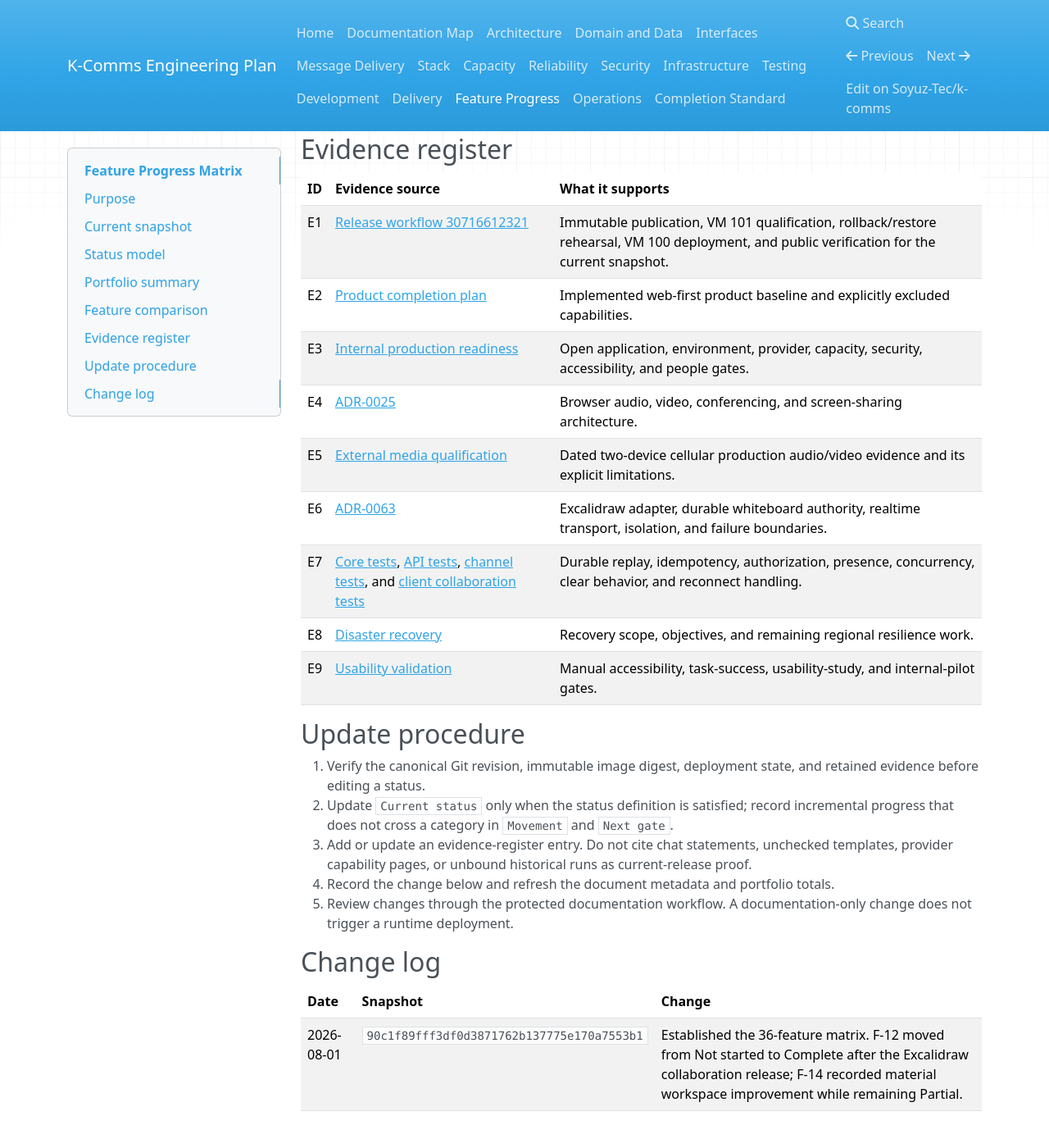
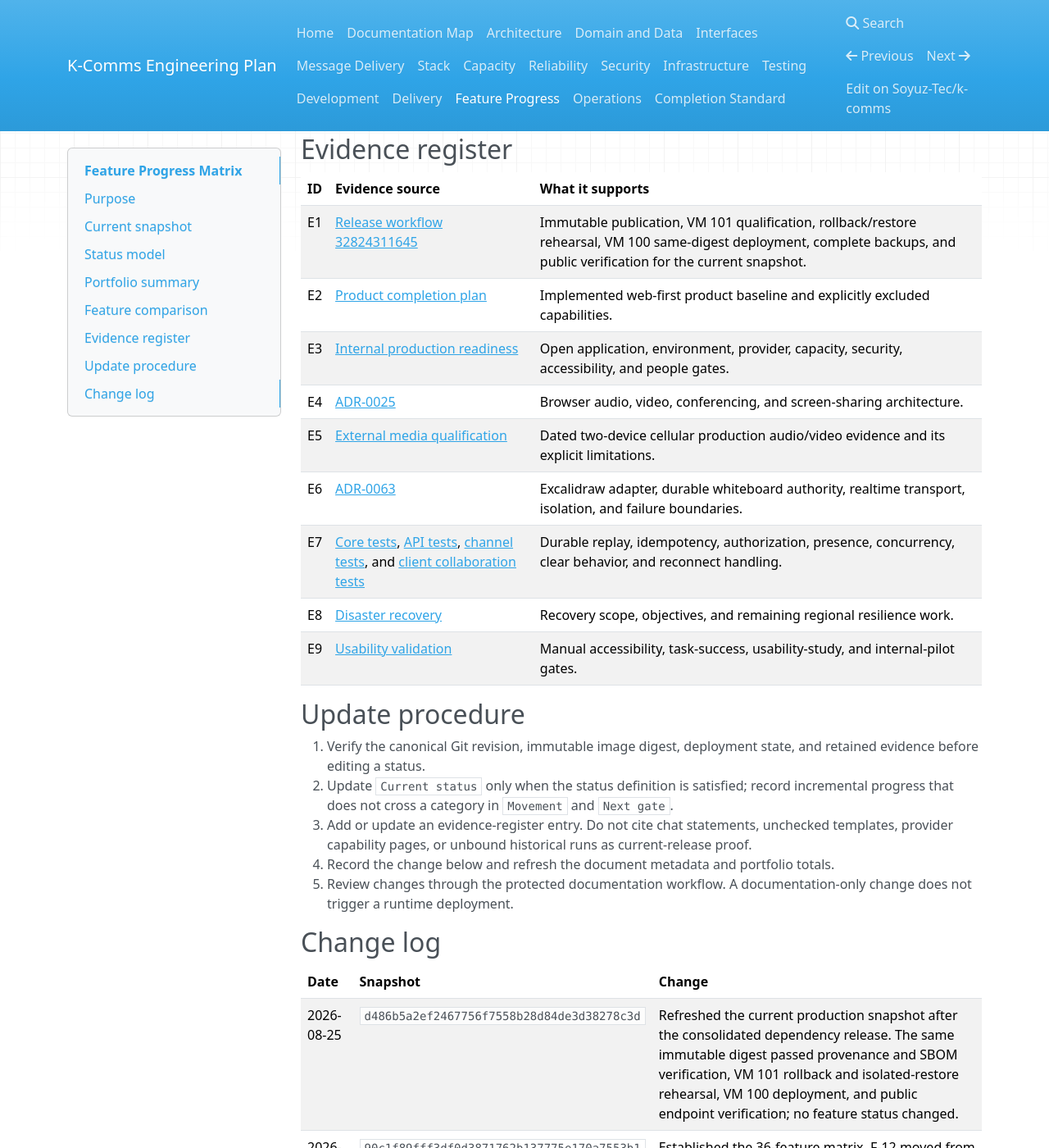
Before and after one commit to Soyuz-Tec/k-comms, an MkDocs documentation site: the page built from docs/13-delivery-plan/feature-progress-matrix.md, in a window 1280 px wide and 1400 px high, scrolled down 6834 px. Shown: the whole window at 82% size. Built offline with MkDocs 1.6.1, drawn with Linux system fonts in a browser that asks for light colours; nearby versions of some CDN libraries; some of the changed text lies outside the part shown.

Commit message:
docs: refresh production release evidence (#156)

````diff
--- a/docs/13-delivery-plan/feature-progress-matrix.md
+++ b/docs/13-delivery-plan/feature-progress-matrix.md
@@ -4,11 +4,11 @@
 status: in-review
 owner: product-and-engineering
 reviewers: [product, architecture, security, sre, accessibility]
-last_reviewed: 2026-08-01
-next_review: 2026-08-15
+last_reviewed: 2026-08-25
+next_review: 2026-09-08
 related_requirements: [product-completion, internal-production-readiness]
 related_adrs: [ADR-0025, ADR-0057, ADR-0063]
-related_tests: [release-30716612321, external-media-qualification-2026-07-27]
+related_tests: [release-32824311645, external-media-qualification-2026-07-27]
 ```
 
 ## Purpose
@@ -28,12 +28,12 @@ Every update must also refresh the snapshot identity, evidence register,
 
 | Field | Verified value |
 |---|---|
-| Git revision | `90c1f89fff3df0d3871762b137775e170a7553b1` |
-| Immutable image | `ghcr.io/soyuz-tec/k-comms@sha256:dd4c87079cd78643b0984f1e31d4b3bd41088d238db041e2708d84fbe95327e8` |
-| Release workflow | [Run 30716612321](https://github.com/Soyuz-Tec/k-comms/actions/runs/30716612321) |
+| Git revision | `d486b5a2ef2467756f7558b28d84de3d38278c3d` |
+| Immutable image | `ghcr.io/soyuz-tec/k-comms@sha256:1e6e1dd0d2d15dd1347aa5e11415bbf03e8d986d05b803fc883eac27adc051f2` |
+| Release workflow | [Run 32824311645](https://github.com/Soyuz-Tec/k-comms/actions/runs/32824311645) |
 | Staging | VM 101 deployed and qualified |
 | Production | VM 100 deployed and public verification passed |
-| Snapshot date | 2026-08-01 |
+| Snapshot date | 2026-08-25 |
 
 ## Status model
 
@@ -102,7 +102,7 @@ planning assignments until a named owner accepts them.
 
 | ID | Evidence source | What it supports |
 |---|---|---|
-| E1 | [Release workflow 30716612321](https://github.com/Soyuz-Tec/k-comms/actions/runs/30716612321) | Immutable publication, VM 101 qualification, rollback/restore rehearsal, VM 100 deployment, and public verification for the current snapshot. |
+| E1 | [Release workflow 32824311645](https://github.com/Soyuz-Tec/k-comms/actions/runs/32824311645) | Immutable publication, VM 101 qualification, rollback/restore rehearsal, VM 100 same-digest deployment, complete backups, and public verification for the current snapshot. |
 | E2 | [Product completion plan](product-completion-plan.md) | Implemented web-first product baseline and explicitly excluded capabilities. |
 | E3 | [Internal production readiness](internal-production-readiness.md) | Open application, environment, provider, capacity, security, accessibility, and people gates. |
 | E4 | [ADR-0025](../02-architecture/adr/0025-unified-audio-video-calls.md) | Browser audio, video, conferencing, and screen-sharing architecture. |
@@ -131,4 +131,5 @@ planning assignments until a named owner accepts them.
 
 | Date | Snapshot | Change |
 |---|---|---|
+| 2026-08-25 | `d486b5a2ef2467756f7558b28d84de3d38278c3d` | Refreshed the current production snapshot after the consolidated dependency release. The same immutable digest passed provenance and SBOM verification, VM 101 rollback and isolated-restore rehearsal, VM 100 deployment, and public endpoint verification; no feature status changed. |
 | 2026-08-01 | `90c1f89fff3df0d3871762b137775e170a7553b1` | Established the 36-feature matrix. F-12 moved from Not started to Complete after the Excalidraw collaboration release; F-14 recorded material workspace improvement while remaining Partial. |
````
